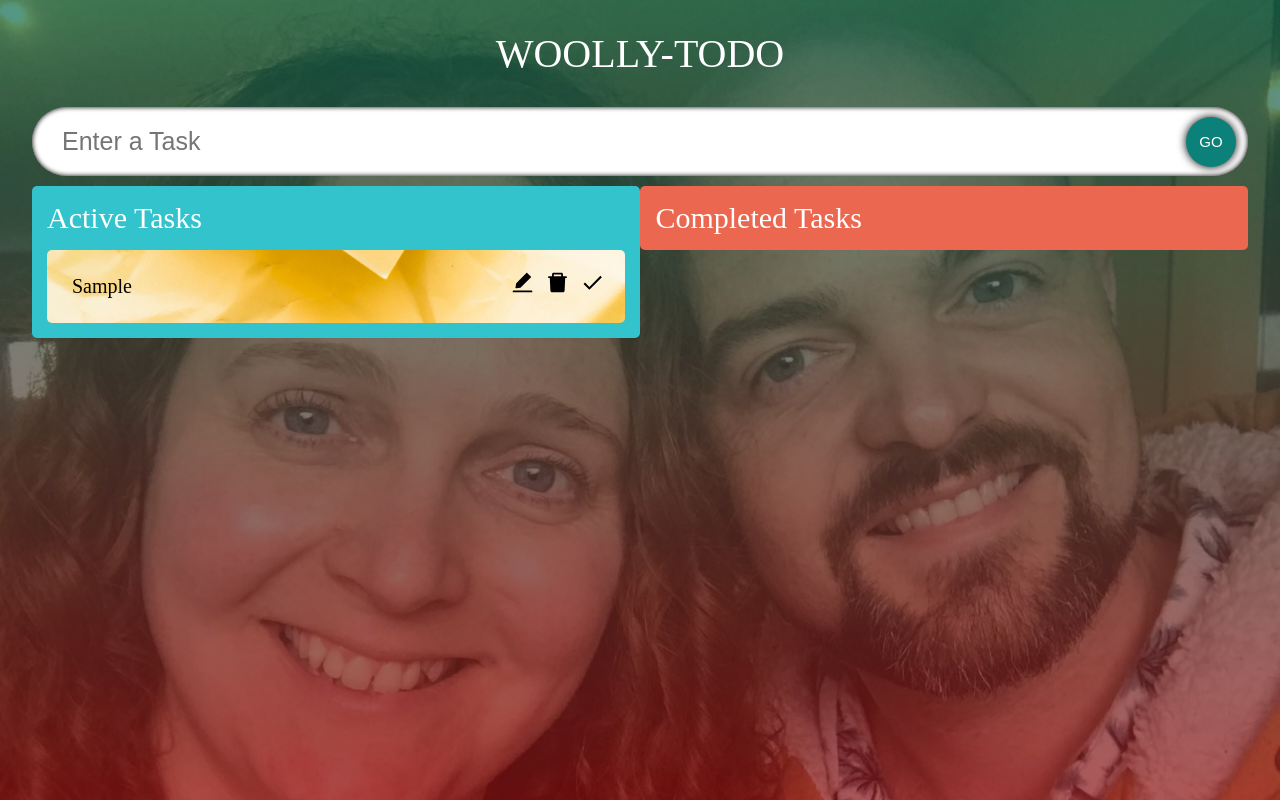
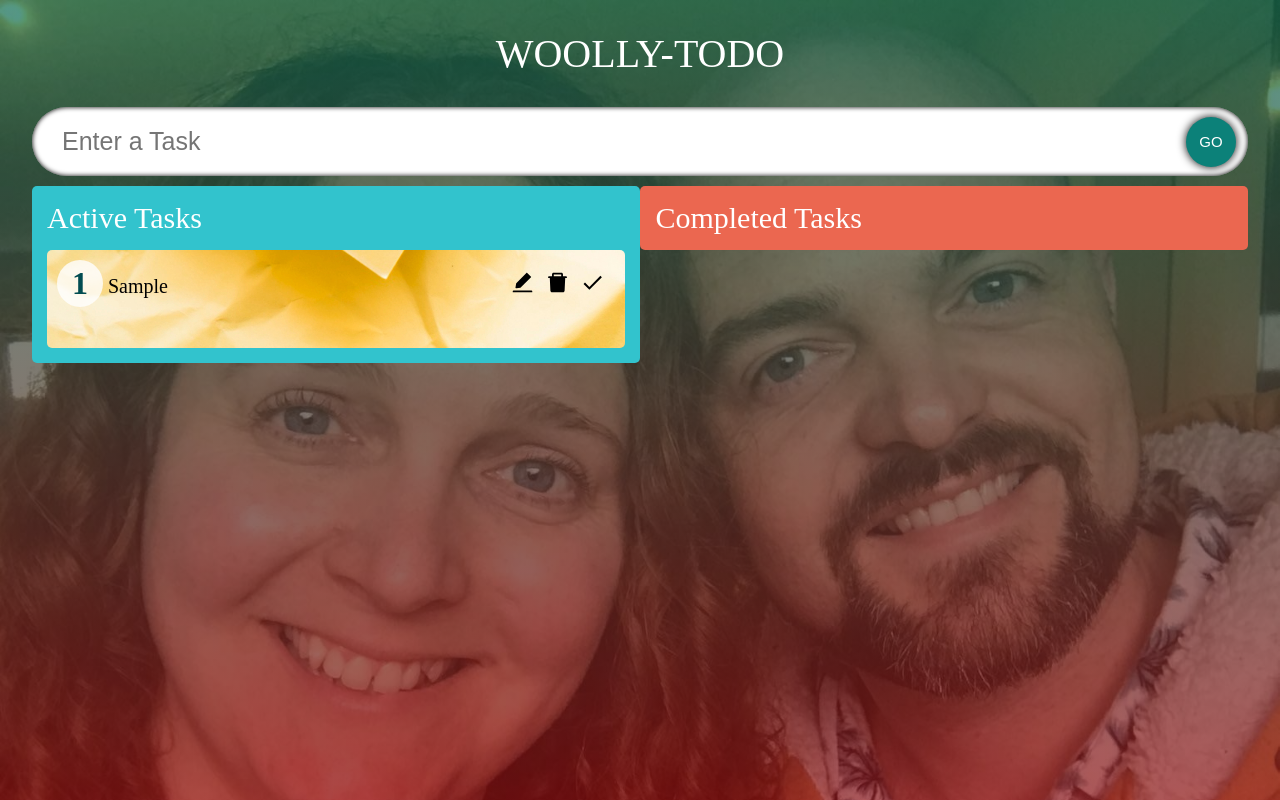
Before and after one commit to ThreeClubs/react-and-ts, a React (Create React App) app: page / in a window 1280 px wide. Both pictures are taken after typing "Sample" into the empty fields and a click on the button "GO". Built offline with nearby package versions, Linux system fonts and the light colour scheme; a web font is replaced by a local one.

Commit message:
added task numbering

```diff
--- a/src/components/SingleTodo.tsx
+++ b/src/components/SingleTodo.tsx
@@ -49,6 +49,9 @@ const SingleTodo: React.FC<{
           ref={provided.innerRef}
           className={`todos__single ${snapshot.isDragging ? "drag" : ""}`}
         >
+          <h1 aria-label="task number" className="task__number">
+            {index + 1}
+          </h1>
           {edit ? (
             <input
               value={editTodo}
--- a/src/components/styles.css
+++ b/src/components/styles.css
@@ -133,3 +133,12 @@
     margin-bottom: 10px;
   }
 }
+
+.task__number {
+  color: rgb(2, 76, 81);
+  background-color: rgba(256, 256, 256, 0.8);
+  border-radius: 50%;
+  padding: 5px 15px;
+  margin-left: -10px;
+  margin-top: -10px;
+}
```
